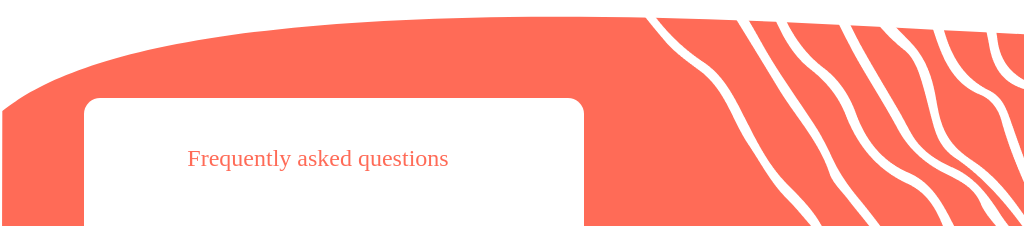
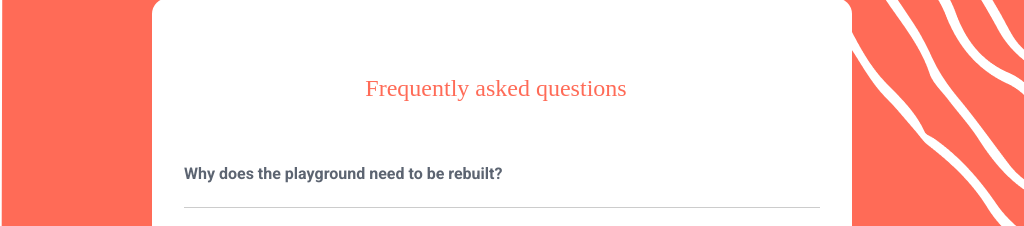
Before and after one commit to jitterygiraffe/laab, a React (Create React App) app in the folder laab/: page / in a window 1024 px wide. Shown: the part 3202-3428 px from the top of the page. Built offline with nearby package versions, Linux system fonts and the light colour scheme; a web font is replaced by a local one.

Commit message:
layout and content of tablet breakpoint

```diff
--- a/laab/src/accordion.css
+++ b/laab/src/accordion.css
@@ -66,10 +66,10 @@ left: -32px;
     background-color: white;
     border-radius: 1rem;
     position: absolute;
-    top: 2400px;
+    top: 2300px;
     z-index: 10000;
-  max-width: 500px;
-  margin-left: 52px;
+  max-width: 700px;
+  margin-left: 120px;
   padding: 2rem;
   font-family: sans-serif;
 
@@ -81,9 +81,9 @@ left: -32px;
 font-size: 24px;
   padding-left: 1.5rem;
   position: relative;
-  top: -10px;
+  margin-top: 50px;
   width: 500px;
-  margin-left: -50px;
+  margin-left: 60px;
   text-align: center;
   width: 400px;
   color: #FF6B57;
--- a/laab/src/change.css
+++ b/laab/src/change.css
@@ -111,15 +111,15 @@
 
   .changeImg {
     top: 4400px;
-    width: 50%;
-    left: 22%;
-    top: 4300px;
+    width: 60%;
+    left: 20%;
+    top: 4200px;
   }
 
   .abstractStarGif {
     width: 350px;
     left: -10px;
-    top: 4350px;
+    top: 4150px;
   }
 
   .abstractSpiral {
--- a/laab/src/faqs.css
+++ b/laab/src/faqs.css
@@ -59,15 +59,35 @@ left: 0px;
   .faqsAnim {
     width: 350px;
     height: 350px;
-    top: 3500px;
-    left: 580px;
+    top: 2800px;
+    left: 360px;
   }
 
   .whiteStripes {
   width: 100;
-  top: 3000px;
-  left: 450px;
+  top: 2900px;
+  left: 550px;
 }
+
+.pinkBar-wrapper {
+  position: absolute;
+  top: 2700px;
+  width: 100vw;
+  height: 3880px;
+  overflow-x: hidden;
+  z-index: -1000;
+  left: 0;
+}
+
+.pinkBar {
+z-index: -1000;
+  position: absolute;
+  top: -1000px;
+  width: 2000px;
+height: 4080px;
+left: 0px;
+}
+
 
 }
 
--- a/laab/src/features.css
+++ b/laab/src/features.css
@@ -90,8 +90,22 @@ line-height: normal;
 }
 
 
-/* Tablet (768px – 1024px) */
+/* Tablet */
 @media (max-width: 1024px) {
+
+  .laabTeaser {
+  position: absolute;
+  top: 2100px;
+  left: 50%;
+  transform: translateX(-50%);
+  width: 100%;
+  max-width: 1000px;
+  display: flex;
+  justify-content: center;
+  height: auto;
+  border: none;
+  display: block;
+}
 
 
   .features-title{
```
